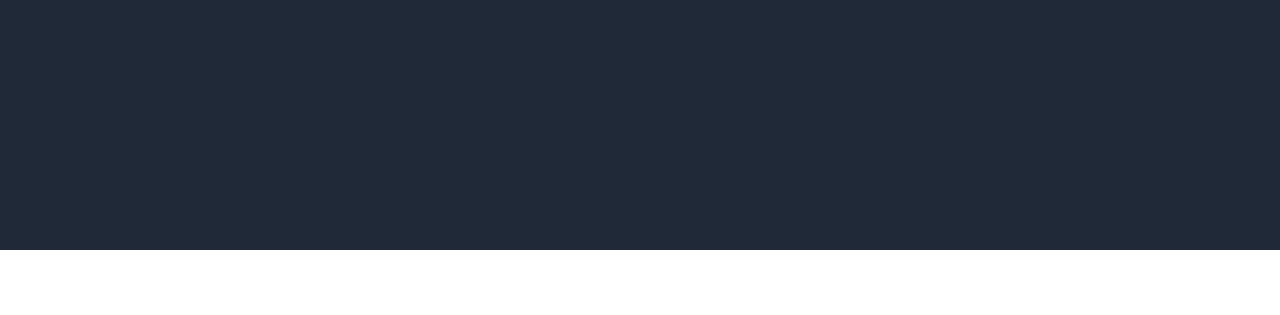
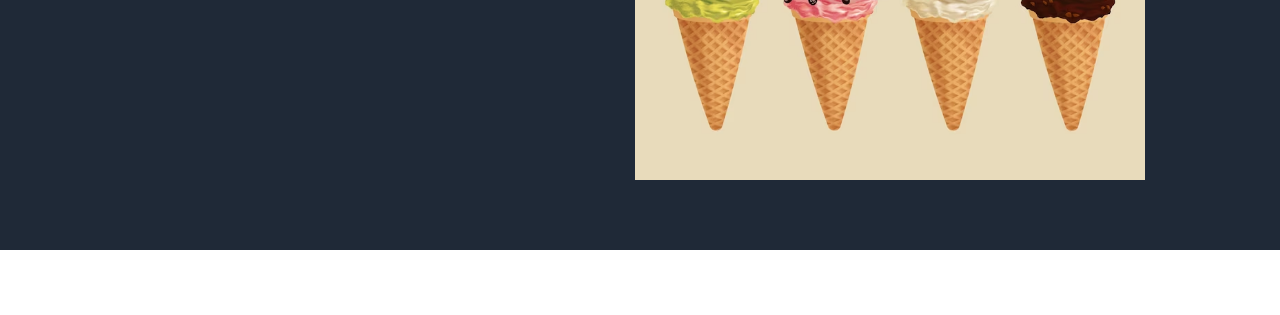
Before and after one commit to EBallmann/FirstWebsite, a plain HTML site: page index.html in a window 1280 px wide. Shown: the part 257-572 px from the top of the page. Drawn offline with Linux system fonts and the light colour scheme.

Commit message:
Fix misspeling

```diff
--- a/index.html
+++ b/index.html
@@ -34,7 +34,7 @@
             </div>
         </div>
         <div class="right">
-            <img src="./iamges/icecreams.jpg" alt="this is a image" height="300px">
+            <img src="./images/icecreams.jpg" alt="this is a image" height="300px">
         </div>
 
 
```
